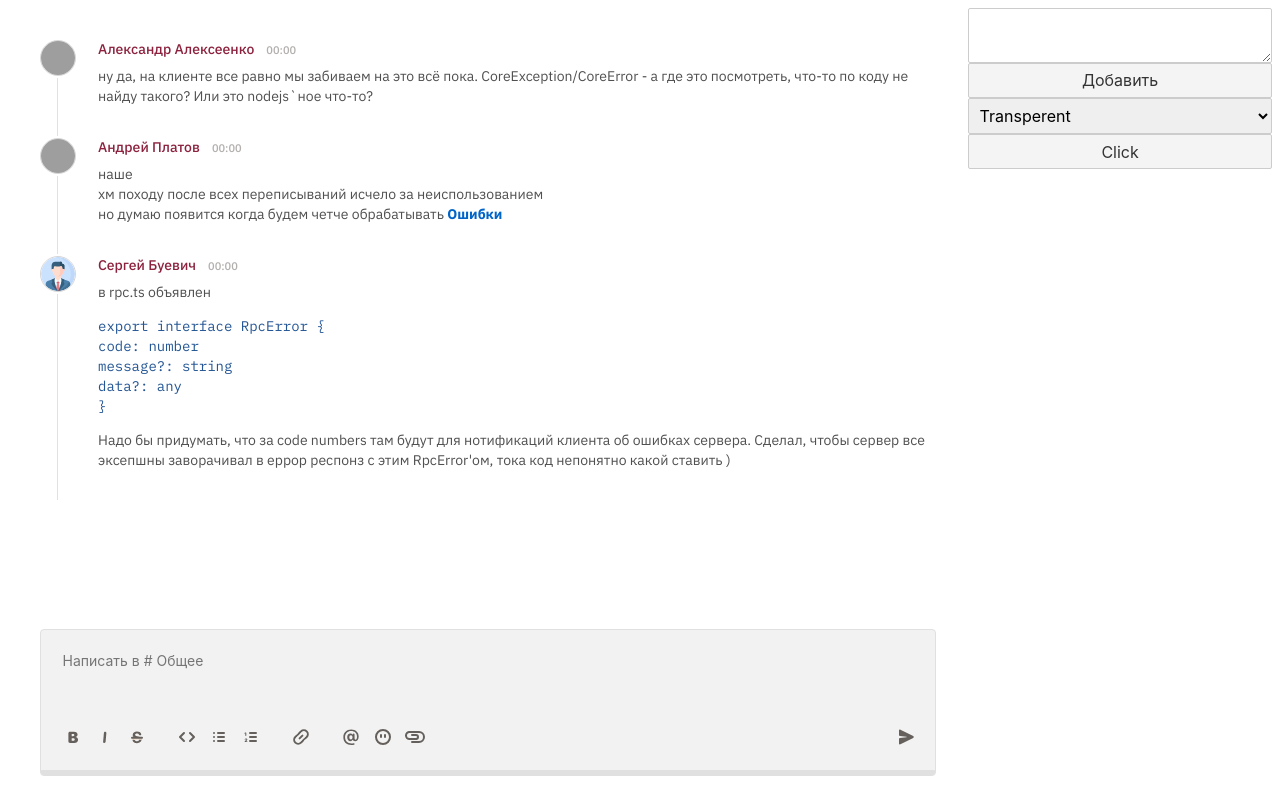
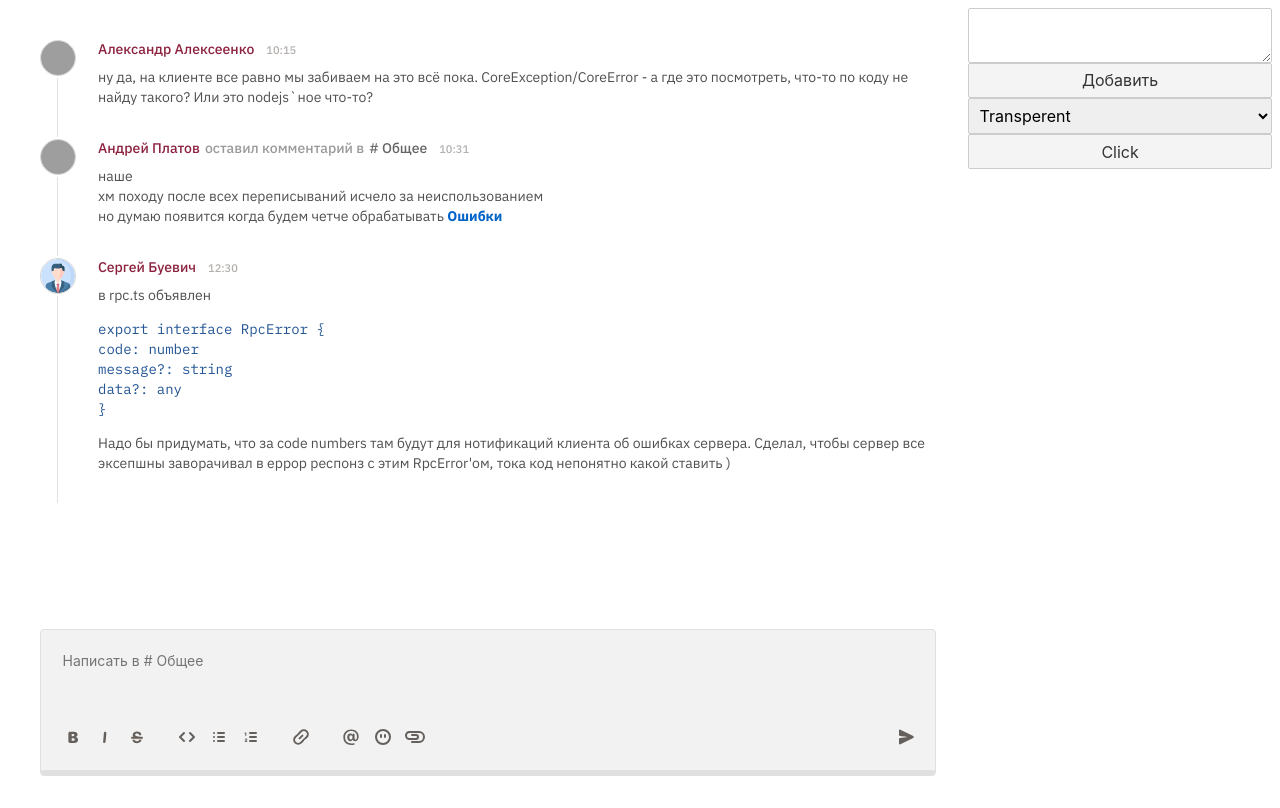
Before and after one commit to SasLord/platform-svelte, a Svelte app: page / in a window 1280 px wide. Built offline with nearby package versions, Linux system fonts and the light colour scheme; grey boxes are pictures that could not be loaded.

Commit message:
Message: add Tagged

```diff
--- a/src/App.svelte
+++ b/src/App.svelte
@@ -99,7 +99,7 @@
 	}
 	.chatBox::-webkit-scrollbar { width: 5px; height: 3px;}
 	.chatBox::-webkit-scrollbar-button { display: none; background-color: #666; }
-	.chatBox::-webkit-scrollbar-track-piece { background-color: #fff;}
+	.chatBox::-webkit-scrollbar-track-piece { background-color: #ddd; border-radius: 2px;}
 	.chatBox::-webkit-scrollbar-thumb { height: 10px; background-color: #666; border-radius: 2px;}
 	.chatMsg {
 		width: 100%;
--- a/src/components/Message.svelte
+++ b/src/components/Message.svelte
@@ -11,8 +11,7 @@
         theme: 'Transperent'
     }];
 
-    //let sDate = message.date.getHours() + ':' + (message.date.getMinutes() < 10 ? '0' + message.date.getMinutes() : message.date.getMinutes());
-    let sDate = '00:00';
+    let sDate = message.date.getHours() + ':' + (message.date.getMinutes() < 10 ? '0' + message.date.getMinutes() : message.date.getMinutes());
 </script>
 
 <div class="msg msg_{message.theme}">
@@ -24,7 +23,11 @@
         {/if}
     </div>
     <div class="msg-block" transition:fly="{{ y: -10, duration: 500 }}">
-        <div class="msg-caption msg-caption_{message.theme}">{message.name}<span class="msgDate msgDate_{message.theme}">{sDate}</span></div>
+        {#if message.tag}
+            <div class="msg-caption msg-caption_{message.theme}">{message.name}<span class="msgAction msgAction_{message.theme}">оставил комментарий в</span><span class="msgPlace msgPlace_{message.theme}">{message.tag}</span><span class="msgDate msgDate_{message.theme}">{sDate}</span></div>
+        {:else}
+            <div class="msg-caption msg-caption_{message.theme}">{message.name}<span class="msgDate msgDate_{message.theme}">{sDate}</span></div>
+        {/if}
         <div class="msg-text">
             {@html message.text}
         </div>
--- a/src/components/message.css
+++ b/src/components/message.css
@@ -59,14 +59,29 @@ a {
 
 .msgDate {
     margin-left: 12px;
-    margin-top: 2px;
     font-size: 11px;
-    line-height: 14px;
     color: rgba(101, 96, 92, 0.5);
 }
 .msgDate_Transperent { color: rgba(101, 96, 92, 0.5); }
 .msgDate_Biege { color: rgba(101, 96, 92, 0.5); }
 .msgDate_Black { color: #666666; }
+
+.msgAction {
+    margin-left: 5px;
+    color: rgba(0, 0, 0, 0.4);
+}
+.msgAction_Transperent { color: rgba(0, 0, 0, 0.4); }
+.msgAction_Biege { color: rgba(101, 96, 92, 0.5); }
+.msgAction_Black { color: rgba(255, 255, 255, 0.4); }
+
+.msgPlace {
+    margin-left: 5px;
+    font-weight: 500;
+    color: #666;
+}
+.msgPlace_Transperent { color: #666; }
+.msgPlace_Biege { color: #65605C; }
+.msgPlace_Black { color: #808080; }
 
 .msg-text {
     padding: 0;
--- a/src/components/message.storage.js
+++ b/src/components/message.storage.js
@@ -8,7 +8,7 @@ export const archiveMessages = [{
 }, {
     avatar: 'https://platform.exhale24.ru/images/photo-2.png',
     name: 'Андрей Платов',
-    tag: '',
+    tag: '# Общее',
     text: '<p>наше</p><p>хм походу после всех переписываний исчело за неиспользованием</p><p>но думаю появится когда будем четче обрабатывать <a class="link-aSide-1" href="#">Ошибки</a></p>',
     date: new Date(2020, 11, 28, 10, 31),
     theme: ''
```
Also changed, not shown: 1 other file (tests, documents, lock files or other folders).
